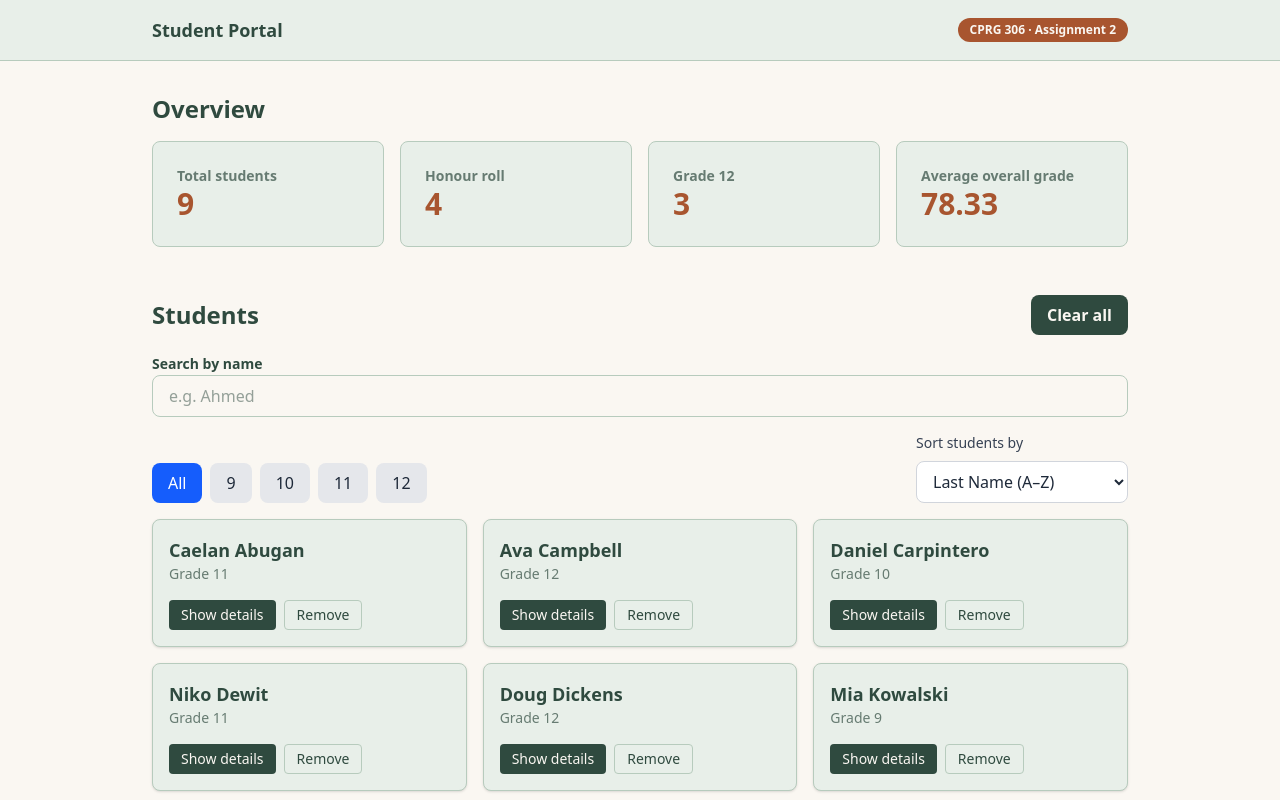
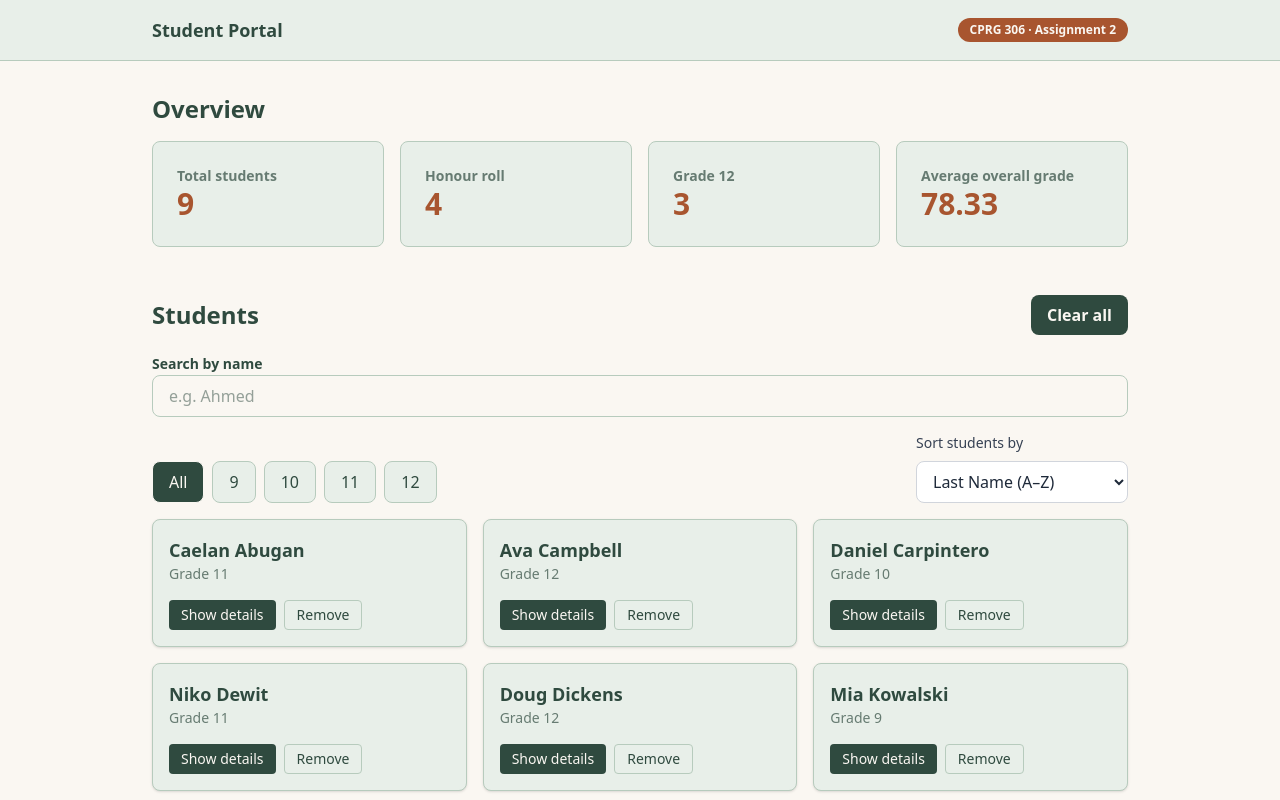
Before and after one commit to HellsMaximum/webdev-assignment2, a Next.js app: page / in a window 1280 px wide. Shown: the top 800 px of the page. Built offline with nearby package versions, Linux system fonts and the light colour scheme.

Commit message:
updated colour palette

```diff
--- a/components/GradeFilter.tsx
+++ b/components/GradeFilter.tsx
@@ -1,10 +1,15 @@
+"use client";
+
 // GradeFilter.tsx
 // Author: Daniel Carpintero
 // Date: October 27, 2026
-// Displays buttons for filtering students by grade.
-// Receives the selected grade and callback through props.
-// Highlights the selected grade and notifies the parent when a button is clicked.
-// The parent component handles filtering the student list.
+// This component displays buttons for filtering students by grade.
+// It receives the selected grade and a callback through props.
+// It uses the shared color palette for light and dark mode styling.
+// When a button is clicked, it notifies the parent of the selected grade.
+
+// Imports
+import { palette } from "@/data/colorPalette";
 
 // Grade filter type
 export type GradeFilterValue = "all" | 9 | 10 | 11 | 12;
@@ -25,20 +30,25 @@ export default function GradeFilter({
 }: GradeFilterProps) {
   return (
     <div className="flex flex-wrap gap-2">
-      {grades.map((grade) => (
+      {grades.map((grade) => {
+        const isSelected = grade === gradeFilter;
+
+        return (
           <button
             key={grade}
             type="button"
             onClick={() => onGradeChange(grade)}
-          className={`rounded-lg px-4 py-2 font-medium transition-colors ${
-            grade === gradeFilter
-              ? "bg-blue-600 text-white"
-              : "bg-gray-200 text-gray-800 hover:bg-gray-300"
+            aria-pressed={isSelected}
+            className={`rounded-lg border px-4 py-2 font-medium transition-colors ${
+              isSelected
+                ? `${palette.primaryBg} ${palette.primaryText} ${palette.primaryHover}`
+                : `${palette.card} ${palette.heading} ${palette.border} hover:opacity-80`
             }`}
           >
             {grade === "all" ? "All" : grade}
           </button>
-      ))}
+        );
+      })}
     </div>
   );
 }
```
Lines whose indentation alone changed are shown as unchanged.
